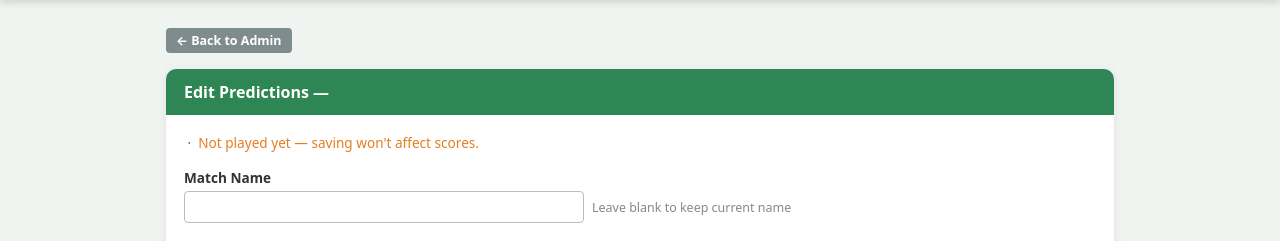
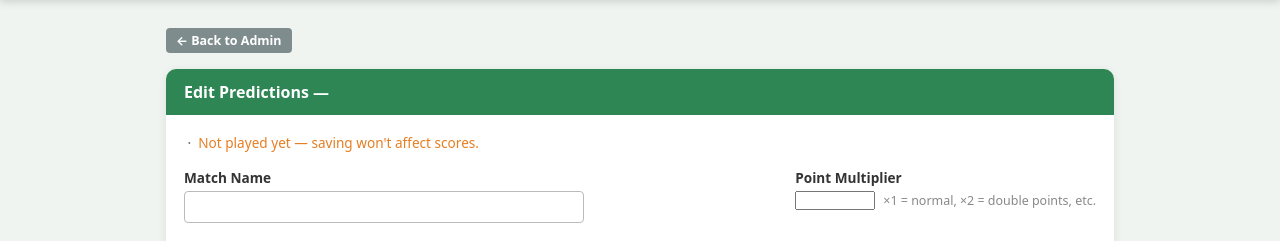
Before and after one commit to DenKula/worldcup-prediction-league, a Flask app: template templates/admin_edit_match.html in a window 1280 px wide. Shown: the part 54-295 px from the top of the page. Run offline with Flask 3, Linux system fonts and the light colour scheme; the template is opened without the code that fills it, so the values that code supplies are empty.

Commit message:
Add per-match point multipliers
- Each match can have a multiplier (default ×1); points for that match are multiplied accordingly
- Scoring switches from aggregate counters to per-match player_points storage so multipliers are exact
- League admin: multiplier input on every match row in dashboard, and on the edit-match page
- WC master admin: inline × Multiplier button per match, propagates to all worldcup-template leagues
- Scoreboard shows an amber ×N badge next to boosted match names
- Recalculate correctly replays with each match's stored multiplier

Co-Authored-By: Claude Sonnet 4.6 <noreply@anthropic.com>

```diff
--- a/app.py
+++ b/app.py
@@ -124,19 +124,35 @@ def ranked_players(data):
     op = data["settings"]["outcome_points"]
     dp = data["settings"].get("diff_points", 1)
     sp = data["settings"]["score_points"]
+
+    # Sum per-match player_points (set by apply_result since multipliers were added).
+    # Fall back to aggregate * settings for legacy data that predates this field.
+    totals: dict[str, float] = {}
+    has_per_match = any(m.get("player_points") for m in data["matches"] if m.get("result"))
+    if has_per_match:
+        for m in data["matches"]:
+            for player, pts in m.get("player_points", {}).items():
+                totals[player] = totals.get(player, 0) + pts
+    else:
+        for name, stats in data["players"].items():
+            totals[name] = (
+                stats["outcome_correct"] * op +
+                stats.get("diff_correct", 0) * dp +
+                stats["score_correct"] * sp
+            )
+
     return sorted(
         data["players"].items(),
-        key=lambda x: (
-            x[1]["outcome_correct"] * op +
-            x[1].get("diff_correct", 0) * dp +
-            x[1]["score_correct"] * sp
-        ),
+        key=lambda x: totals.get(x[0], 0),
         reverse=True,
-    ), op, dp, sp
+    ), op, dp, sp, totals
 
 
 def apply_result(data, match, actual):
-    dp = data["settings"].get("diff_points", 1)
+    op   = data["settings"]["outcome_points"]
+    dp   = data["settings"].get("diff_points", 1)
+    sp   = data["settings"]["score_points"]
+    mult = match.get("multiplier", 1)
 
     # Undo previous result
     if match.get("result") and match.get("predictions"):
@@ -157,9 +173,10 @@ def apply_result(data, match, actual):
             elif get_outcome(pred) == old_out:
                 s["outcome_correct"]          = max(0, s["outcome_correct"] - 1)
 
-    # Apply new result
+    # Apply new result and compute per-player points for this match
     new_diff = goal_diff(actual)
     new_out  = get_outcome(actual)
+    player_points: dict[str, float] = {}
     for player, pred in match.get("predictions", {}).items():
         if player not in data["players"]: continue
         try: parse_score(pred)
@@ -170,12 +187,16 @@ def apply_result(data, match, actual):
             s["outcome_correct"] += 1
             s["diff_correct"]    += 1
             s["score_correct"]   += 1
+            player_points[player] = (op + dp + sp) * mult
         elif goal_diff(pred) == new_diff:
             s["outcome_correct"] += 1
             s["diff_correct"]    += 1
+            player_points[player] = (op + dp) * mult
         elif get_outcome(pred) == new_out:
             s["outcome_correct"] += 1
+            player_points[player] = op * mult
 
+    match["player_points"] = player_points
     match["result"] = actual
 
 
@@ -394,12 +415,13 @@ def league_welcome(code):
 @league_member_required
 def league_index(code):
     data = load_league(code)
-    ranked, op, dp, sp = ranked_players(data)
+    ranked, op, dp, sp, player_totals = ranked_players(data)
     completed = [m for m in data["matches"] if m.get("result")]
     upcoming  = [m for m in data["matches"] if not m.get("result")]
     return render_template("index.html",
                            code=code, league_name=data["meta"]["name"],
                            ranked=ranked, op=op, dp=dp, sp=sp,
+                           player_totals=player_totals,
                            completed=completed, upcoming=upcoming)
 
 
@@ -498,6 +520,14 @@ def league_admin_result(code):
         parse_score(actual)
     except ValueError:
         flash("Invalid score — use 2-1 format.", "error")
+        return redirect(url_for("league_admin_dashboard", code=code))
+    try:
+        mult = float(request.form.get("multiplier", "1") or "1")
+        if mult <= 0:
+            raise ValueError
+        match["multiplier"] = mult
+    except ValueError:
+        flash("Invalid multiplier — must be a positive number.", "error")
         return redirect(url_for("league_admin_dashboard", code=code))
     apply_result(data, match, actual)
     save_league(code, data)
@@ -603,6 +633,15 @@ def league_admin_edit_match(code, match_id):
         if new_name:
             match["name"] = new_name
 
+        try:
+            mult = float(request.form.get("multiplier", "1") or "1")
+            if mult <= 0:
+                raise ValueError
+            match["multiplier"] = mult
+        except ValueError:
+            flash("Invalid multiplier — must be a positive number.", "error")
+            return redirect(url_for("league_admin_edit_match", code=code, match_id=match_id))
+
         new_preds = {}
         for player in data["players"]:
             pred = request.form.get(f"pred_{player}", "").strip()
@@ -633,6 +672,26 @@ def league_admin_edit_match(code, match_id):
                     s["diff_correct"]    += 1
                 elif get_outcome(pred) == result_outcome:
                     s["outcome_correct"] += 1
+
+        # Recompute per-match player_points so totals stay correct
+        if match.get("result"):
+            op2  = data["settings"]["outcome_points"]
+            dp2  = data["settings"].get("diff_points", 1)
+            sp2  = data["settings"]["score_points"]
+            mult = match.get("multiplier", 1)
+            res  = match["result"]
+            pp   = {}
+            for player, pred in match["predictions"].items():
+                if player not in data["players"]: continue
+                try: parse_score(pred)
+                except: continue
+                if pred == res:
+                    pp[player] = (op2 + dp2 + sp2) * mult
+                elif goal_diff(pred) == goal_diff(res):
+                    pp[player] = (op2 + dp2) * mult
+                elif get_outcome(pred) == get_outcome(res):
+                    pp[player] = op2 * mult
+            match["player_points"] = pp
 
         save_league(code, data)
         flash("Predictions updated.", "success")
@@ -669,7 +728,8 @@ def league_admin_recalculate(code):
         data["players"][player]["score_correct"]   = 0
     completed = [(m, m["result"]) for m in data["matches"] if m.get("result")]
     for match, result in completed:
-        match["result"] = None  # so apply_result skips the undo block
+        match["result"]        = None  # so apply_result skips the undo block
+        match["player_points"] = {}
         apply_result(data, match, result)
     save_league(code, data)
     flash(f"Scores recalculated from {len(completed)} completed match(es).", "success")
@@ -807,6 +867,53 @@ def master_result():
     return redirect(url_for("master_dashboard"))
 
 
+@app.route("/worldcup/admin/multiplier", methods=["POST"])
+def master_set_multiplier():
+    if not session.get("master_admin"):
+        return redirect(url_for("master_login"))
+    data     = load_master()
+    match_id = request.form.get("match_id")
+    match    = next((m for m in data["matches"] if m["id"] == match_id), None)
+    if not match:
+        flash("Match not found.", "error")
+        return redirect(url_for("master_dashboard"))
+    try:
+        mult = float(request.form.get("multiplier", "1") or "1")
+        if mult <= 0:
+            raise ValueError
+    except ValueError:
+        flash("Invalid multiplier — must be a positive number.", "error")
+        return redirect(url_for("master_dashboard"))
+
+    match["multiplier"] = mult
+    _save_master(data)
+
+    # Propagate multiplier to all worldcup-template leagues, then re-apply result
+    index  = load_index()
+    synced = 0
+    for code in index:
+        league_data = load_league(code)
+        if league_data is None:
+            continue
+        if league_data["meta"].get("template") != "worldcup":
+            continue
+        m = next(
+            (m for m in league_data["matches"]
+             if m["name"] == match["name"] and m["datetime"] == match["datetime"]),
+            None,
+        )
+        if m:
+            m["multiplier"] = mult
+            if m.get("result"):
+                m["result"] = None
+                apply_result(league_data, m, match["result"])
+            save_league(code, league_data)
+            synced += 1
+
+    flash(f"Multiplier ×{mult:g} set for '{match['name']}' · updated {synced} league(s).", "success")
+    return redirect(url_for("master_dashboard"))
+
+
 @app.route("/worldcup/admin/rename", methods=["POST"])
 def master_rename_match():
     if not session.get("master_admin"):
--- a/templates/admin_edit_match.html
+++ b/templates/admin_edit_match.html
@@ -20,11 +20,18 @@
     </p>
 
     <form method="post">
-      <div style="margin-bottom:18px">
-        <label style="font-size:.85rem;font-weight:700;display:block;margin-bottom:4px">Match Name</label>
-        <div style="display:flex;gap:8px;align-items:center">
-          <input type="text" name="match_name" value="{{ match.name }}" style="flex:1;max-width:400px">
-          <span style="font-size:.78rem;color:#888">Leave blank to keep current name</span>
+      <div style="margin-bottom:18px;display:flex;gap:24px;flex-wrap:wrap">
+        <div style="flex:1;min-width:200px">
+          <label style="font-size:.85rem;font-weight:700;display:block;margin-bottom:4px">Match Name</label>
+          <input type="text" name="match_name" value="{{ match.name }}" style="width:100%;max-width:400px">
+        </div>
+        <div>
+          <label style="font-size:.85rem;font-weight:700;display:block;margin-bottom:4px">Point Multiplier</label>
+          <div style="display:flex;gap:8px;align-items:center">
+            <input type="number" name="multiplier" value="{{ match.get('multiplier', 1) }}"
+                   min="0.1" step="0.5" style="width:80px">
+            <span style="font-size:.78rem;color:#888">×1 = normal, ×2 = double points, etc.</span>
+          </div>
         </div>
       </div>
 
```
Also changed, not shown: templates/admin_dashboard.html (+20 -4 lines), templates/index.html (+7 -2 lines), templates/master_dashboard.html (+42 -4 lines).
